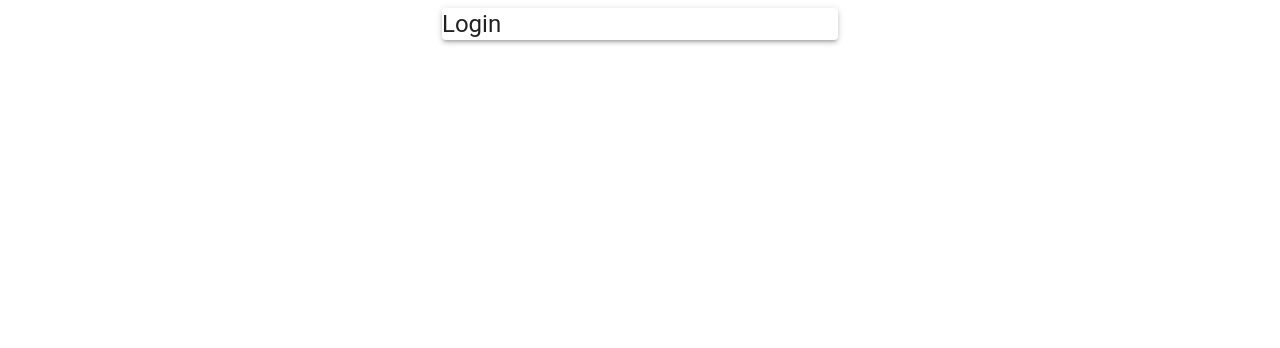
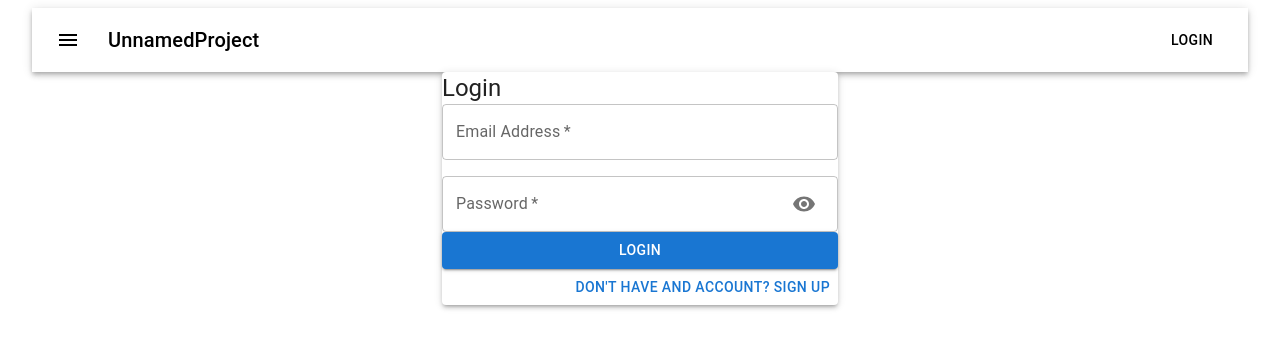
Before and after one commit to BiTheDev/unnamed_Project, a React (Create React App) app in the folder client/: page / in a window 1280 px wide. Shown: the top 348 px of the page. Built offline with nearby package versions, Linux system fonts and the light colour scheme.

Commit message:
user register completed, added simple css and navbar

```diff
--- a/client/src/API/UserAPI.js
+++ b/client/src/API/UserAPI.js
@@ -1,12 +1,21 @@
 import axios from 'axios';
 
-const API = axios.create({baseURL:'http://localhost:5050'});
-
-const userAPI = '/users/'
+// const API = axios.create({baseURL:'http://localhost:5050'});
 
 
-export const login = (formData) => API.post(userAPI+ 'login',formData);
+// API.interceptors.request.use((req)=>{
+//     if(localStorage.getItem('profile')){
+//         req.headers.authorization = `Bearer ${JSON.parse(localStorage.getItem('profile')).token}`;
+//     }
 
-export const register = (formData) => API.post(userAPI+'register',formData);
+//     return req;
+// })
 
-export const deleteUser = (id) => API.delete(userAPI+`delete${id}`);
+// const userAPI = '/users/'
+
+
+export const login = (formData) => axios.post('http://localhost:5050/users/login',formData);
+
+export const register = (formData) => axios.post('http://localhost:5050/users/register',formData);
+
+export const deleteUser = (id) => axios.delete(`http://localhost:5050/users/delete${id}`);
--- a/client/src/Actions/UserAction.js
+++ b/client/src/Actions/UserAction.js
@@ -1,22 +1,23 @@
 import * as UserActionTypes from '../Constants/UserConstants.js';
 import * as UserAPI from '../API/UserAPI.js';
 
-export const login = (formData, history)=> async (dispatch) =>{
+export const login = (formData, navigate)=> async (dispatch) =>{
     try {
         const { data } = await UserAPI.login(formData);
+        console.log(formData);
         dispatch({type: UserActionTypes.AUTH, data});
-        history.push('/');
+        navigate("/");
     } catch (error) {
         console.log(error);
     }
 }
 
-export const register = (formData, history)=> async (dispatch)=>{
+export const register = (formData, navigate)=> async (dispatch)=>{
+    console.log(formData);
     try {
         const { data } = await UserAPI.register(formData);
-
         dispatch({type: UserActionTypes.AUTH, data});
-        history.push('/');
+        navigate("/");
     } catch (error) {
         console.log(error);
     }
--- a/client/src/App.js
+++ b/client/src/App.js
@@ -2,11 +2,13 @@ import React from 'react'
 import { BrowserRouter, Routes, Route, Redirect } from "react-router-dom";
 import { Container } from '@mui/material';
 import { UserAuth } from './Components/Users/UserAuth';
+import NavBar from './Components/NavBar/NavBar';
 const App = () => {
   return (
     <BrowserRouter>
       <Container maxWidth="xl">
         {/* <Navbar /> */}
+        <NavBar/>
         <Routes>
         <Route path="/" element={<UserAuth/>} exact />
         </Routes>
--- a/client/src/Components/NavBar/NavBar.js
+++ b/client/src/Components/NavBar/NavBar.js
@@ -0,0 +1,61 @@
+import React,{ useState, useEffect }  from 'react'
+import {useNavigate, Link,useLocation} from 'react-router-dom';
+import {AppBar, Avatar, Toolbar, Typography,Button,Box,IconButton} from '@mui/material';
+import MenuIcon from '@mui/icons-material/Menu';
+import {useDispatch} from 'react-redux';
+import decode from 'jwt-decode';
+const NavBar = () => {
+    const [user, setUser] = useState(JSON.parse(localStorage.getItem('profile')));
+    const dispatch = useDispatch();
+    const navigate = useNavigate();
+    const location = useLocation();
+
+    const logout = () =>{
+        dispatch({type:'LOGOUT'});
+        //navigate.push('/');
+
+        setUser(null);
+    }
+
+
+    useEffect(()=>{
+        const token = user?.token;
+
+        //JWT
+        if(token){
+            const decodedToken = decode(token);
+
+            if(decodedToken.exp * 1000 < new Date().getTime()){
+                logout();
+            }
+        }
+
+
+        setUser(JSON.parse(localStorage.getItem('profile')));
+    },[location])
+
+
+    return (
+        <Box sx={{ flexGrow: 1 }}>
+      <AppBar position="static" color='inherit'>
+        <Toolbar>
+          <IconButton
+            size="large"
+            edge="start"
+            color="inherit"
+            aria-label="menu"
+            sx={{ mr: 2 }}
+          >
+            <MenuIcon />
+          </IconButton>
+          <Typography variant="h6" component="div" sx={{ flexGrow: 1 }}>
+            UnnamedProject
+          </Typography>
+          <Button color="inherit">Login</Button>
+        </Toolbar>
+      </AppBar>
+    </Box>
+    )
+}
+
+export default NavBar
--- /dev/null
+++ b/client/src/Components/Users/Input.js
@@ -0,0 +1,33 @@
+import React from 'react';
+import { TextField, Grid,InputAdornment,IconButton } from '@mui/material';
+
+import Visibility from '@mui/icons-material/Visibility';
+import VisibilityOff from '@mui/icons-material/VisibilityOff';
+
+const Input = ({name, handleChange, label, half, autoFocus,type,handleShowPassword}) => {
+  return (
+    <Grid item xs={12} sm={half ? 6 : 12}>
+    <TextField
+      name={name}
+      onChange={handleChange}
+      variant="outlined"
+      required
+      fullWidth
+      label={label}
+      autoFocus={autoFocus}
+      type={type}
+      InputProps={name === 'password' ? {
+        endAdornment: (
+          <InputAdornment position="end">
+            <IconButton onClick={handleShowPassword}>
+              {type === 'password' ? <Visibility /> : <VisibilityOff />}
+            </IconButton>
+          </InputAdornment>
+        ),
+      } : null}
+    />
+  </Grid>
+  )
+}
+
+export default Input
--- a/client/src/Components/Users/UserAuth.js
+++ b/client/src/Components/Users/UserAuth.js
@@ -1,46 +1,127 @@
-import React, {useState} from 'react';
-import {Paper,Button,Grid,Typography,Container} from '@mui/material';
-import {useDispatch} from 'react-redux';
-import {useNavigate} from 'react-router-dom';
-import { login, register } from '../../Actions/UserAction';
+import React, { useState } from "react";
+import { Paper, Button, Grid, Typography, Container } from "@mui/material";
+import FileBase from 'react-file-base64';
+import { useDispatch } from "react-redux";
+import { useNavigate } from "react-router-dom";
+import { login, register } from "../../Actions/UserAction";
+import style from "./style";
+import Input from "./Input";
 
-const initialState = { firstName: '', lastName: '', email: '', password: '', confirmPassword: '', profileImage:'' };
-
-
+const initialState = {
+  firstName: '',
+  lastName: '',
+  email: '',
+  password: '',
+  confirmPassword: '',
+  profileImage: '',
+};
 
 export const UserAuth = () => {
+  const classes = style();
   const [showPassword, setShowPassword] = useState(false);
   const [isRegistered, setIsRegistered] = useState(false);
   const [formData, setFormData] = useState(initialState);
+  const dispatch = useDispatch();
   const navigate = useNavigate();
-    const dispatch = useDispatch();
 
-    const handleFormSubmit = (e)=>{
+  const handleFormSubmit = (e) => {
     e.preventDefault();
-        if(isRegistered){
-            dispatch(login(formData,navigate));
-        }else{
-            dispatch(register(formData,navigate));
+    console.log(formData);
+    if (isRegistered) {
+        console.log(formData);
+      dispatch(register(formData, navigate));
+    } else {
+        console.log(formData);
+      dispatch(login(formData, navigate));
     }
-    }
+  };
 
-    const handleFormChanges=(e)=>{
-        setFormData({...formData, [e.target.name]:e.target.value});
-    }
+  const handleChange = (e) => {
+    setFormData({...formData, [e.target.name]:e.target.value})
+    console.log(formData);
+  };
 
-    const handleShowPassword=()=>{
-        setShowPassword((prevDisplaySetting)=>!prevDisplaySetting);
-    }
+  const handleShowPassword = () => {
+    setShowPassword((prevDisplaySetting) => !prevDisplaySetting);
+  };
 
-    const switchFormMode = ()=>{
-        setIsRegistered((setting)=>!setting);
+  const switchFormMode = () => {
+    setIsRegistered((setting) => !setting);
     setShowPassword(false);
-    }
+  };
   return (
     <Container component="main" maxWidth="xs">
-            <Paper elevation={3}>
-            <Typography variant="h5">{isRegistered ? "Register" : "Login"}</Typography>
+      <Paper className={classes.paper} elevation={3}>
+        <Typography variant="h5">
+          {isRegistered ? "Register" : "Login"}
+        </Typography>
+        <form className={classes.form} onSubmit={handleFormSubmit}>
+          <Grid container spacing={2}>
+            {isRegistered && (
+              <>
+                <Input
+                  name="firstName"
+                  label="First Name"
+                  handleChange={handleChange}
+                  autoFocus
+                  half
+                />
+                <Input
+                  name="lastName"
+                  label="Last Name"
+                  handleChange={handleChange}
+                  half
+                />
+              </>
+            )}
+            <Input
+              name="email"
+              label="Email Address"
+              handleChange={handleChange}
+              type="email"
+            />
+            <Input
+              name="password"
+              label="Password"
+              handleChange={handleChange}
+              type={showPassword ? "text" : "password"}
+              handleShowPassword={handleShowPassword}
+            />
+            {isRegistered && (
+            <>
+              <Input
+                name="confirmPassword"
+                label="Repeat Password"
+                handleChange={handleChange}
+                type="password"
+              />
+              <div className={classes.fileInput}>
+                <FileBase type="file" multiple={false} onChange={({base64}) => setFormData({...FormData, profileImage:base64})}/>
+                </div>
+
+              </>
+            )}
+          </Grid>
+          <Button
+            type="submit"
+            fullWidth
+            variant="contained"
+            color="primary"
+            className={classes.submit}
+          >
+            {isRegistered ? "Register" : "Login"}
+          </Button>
+          <Grid container justifyContent="flex-end">
+            <Grid item>
+              <Button onClick={switchFormMode}>
+                {isRegistered
+                  ? "Already have an account? Sign In"
+                  : "Don't have and account? Sign up"}
+              </Button>
+            </Grid>
+          </Grid>
+        </form>
       </Paper>
     </Container>
-    )
-}
+  );
+};
--- a/client/src/Components/Users/style.js
+++ b/client/src/Components/Users/style.js
@@ -0,0 +1,34 @@
+import styled from "@emotion/styled";
+
+export default styled((theme) => ({
+  paper: {
+    marginTop: theme.spacing(8),
+    display: 'flex',
+    flexDirection: 'column',
+    alignItems: 'center',
+    padding: theme.spacing(2),
+  },
+  root: {
+    '& .MuiTextField-root': {
+      margin: theme.spacing(1),
+    },
+  },
+  avatar: {
+    margin: theme.spacing(1),
+    backgroundColor: theme.palette.secondary.main,
+  },
+  form: {
+    width: '100%', // Fix IE 11 issue.
+    marginTop: theme.spacing(3),
+  },
+  submit: {
+    margin: theme.spacing(3, 0, 2),
+  },
+  googleButton: {
+    marginBottom: theme.spacing(2),
+  },
+  fileInput: {
+    width: '97%',
+    margin: '10px 0',
+  },
+}));
```
Also changed, not shown: client/src/Components/Users/FormInputs.js (deleted), 1 other file (tests, documents, lock files or other folders). Lines whose indentation alone changed are shown as unchanged.
